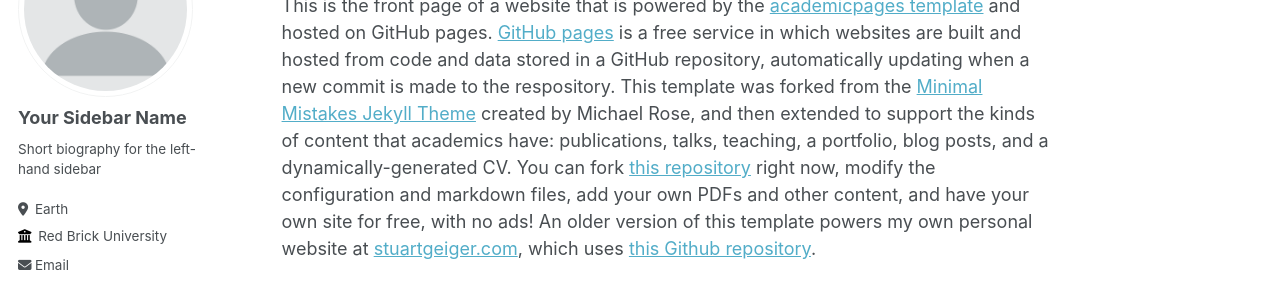
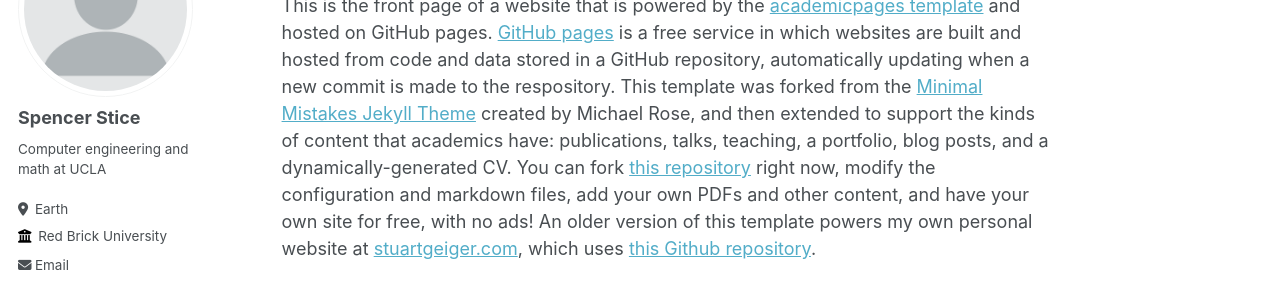
Before and after one commit to Spencer-Stice/Spencer-Stice.github.io, a Jekyll site: the page built from _pages/about.md, in a window 1280 px wide. Shown: the part 164-451 px from the top of the page. Built offline with Jekyll 4.4.1, drawn with Linux system fonts in a browser that asks for light colours; some web fonts are replaced.

Commit message:
init commit 2

```diff
--- a/_config.yml
+++ b/_config.yml
@@ -22,9 +22,9 @@ repository               : "academicpages/academicpages.github.io"
 author:
   # Biographic information
   avatar           : "profile.png"
-  name             : "Your Sidebar Name"
+  name             : "Spencer Stice"
   pronouns         : # example: "she/her"
-  bio              : "Short biography for the left-hand sidebar"
+  bio              : "Computer engineering and math at UCLA"
   location         : "Earth"
   employer         : "Red Brick University"
   uri              : # URL
```
